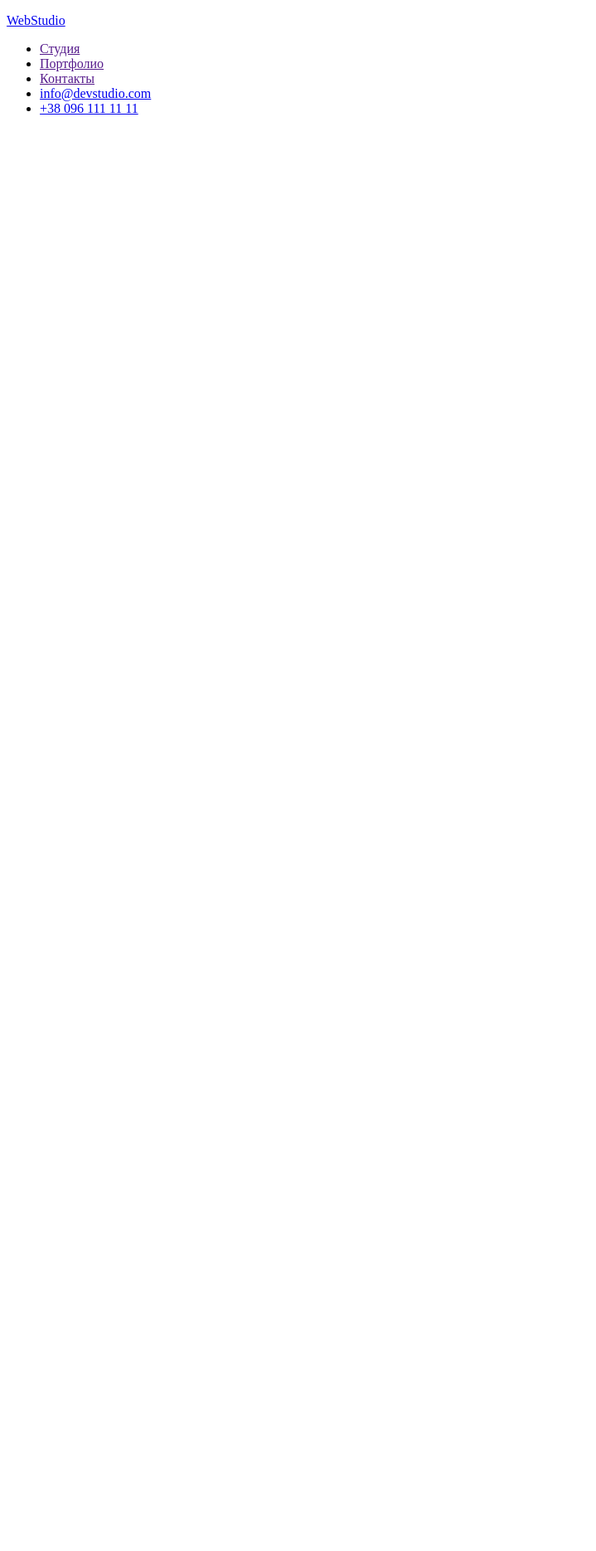
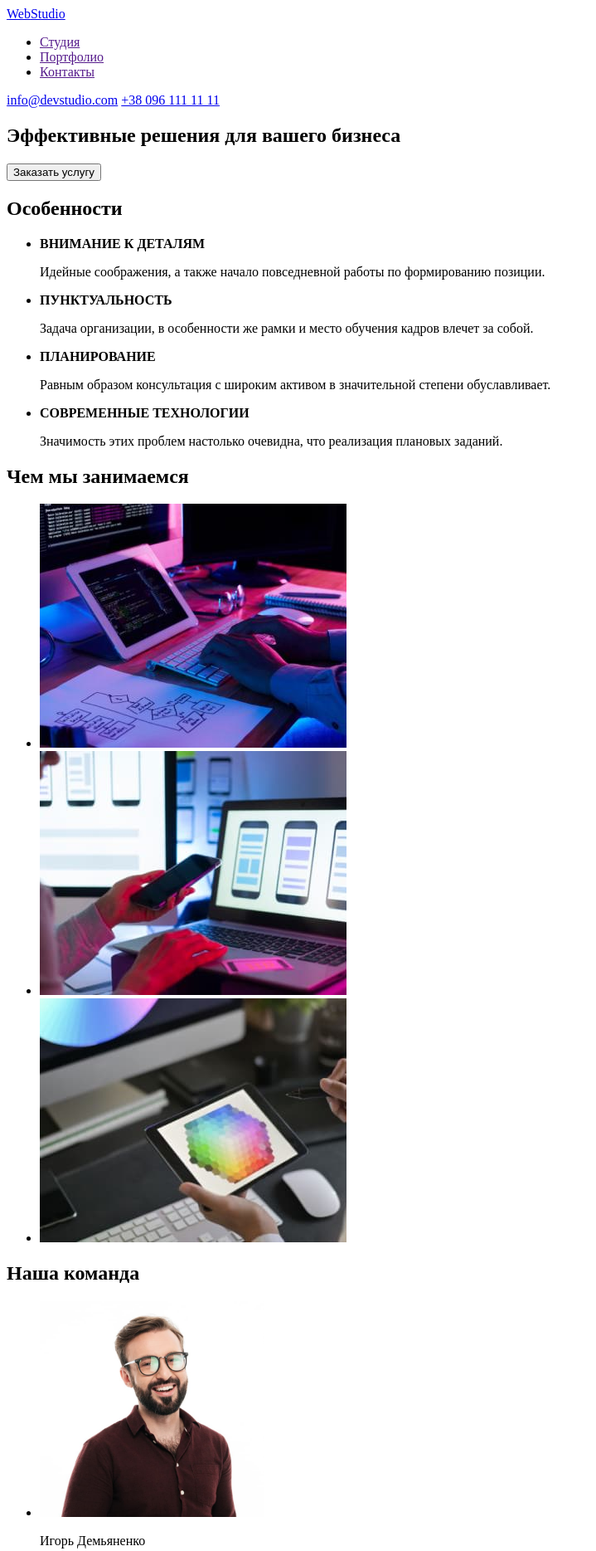
Before and after one commit to tadden/goit-markup-hw-01, a plain HTML site: page index.html in a window 1280 px wide. Shown: the top 1869 px of the page at 83% size, without its empty margins (0-719 px from the left). Before the commit the page ends 800 px from the top, so only its background shows below. Drawn offline with Linux system fonts and the light colour scheme.

Commit message:
Добавлен основной раздел -  main

```diff
--- a/index.html
+++ b/index.html
@@ -10,18 +10,131 @@
     <!-- Шапка сайта -->
     <header>
       <nav>
-        <a href="./index.html">
-          <p><span>WebStudio</span></p>
-        </a>
+        <a href="./index.html"> <span>Web</span>Studio</a>
         <ul>
           <li><a href="">Студия</a></li>
           <li><a href="">Портфолио</a></li>
           <li><a href="">Контакты</a></li>
-          <li><a href="mailto:info@devstudio.com">info@devstudio.com</a></li>
-          <li><a href="tel:+38 096 111 11 11">+38 096 111 11 11</a></li>
         </ul>
       </nav>
+      <a href="mailto:info@devstudio.com">info@devstudio.com</a>
+      <a href="tel:+38 096 111 11 11">+38 096 111 11 11</a>
     </header>
-    <main></main>
+    <main>
+      <!-- кнопка => Заказать -->
+
+      <section>
+        <h1>Эффективные решения для вашего бизнеса</h1>
+        <button type="button">Заказать услугу</button>
+      </section>
+
+      <!-- Особенности -->
+
+      <section>
+        <h2>Особенности</h2>
+        <ul>
+          <li>
+            <b>ВНИМАНИЕ К ДЕТАЛЯМ</b>
+            <p>
+              Идейные соображения, а также начало повседневной работы по
+              формированию позиции.
+            </p>
+          </li>
+          <li>
+            <b>ПУНКТУАЛЬНОСТЬ</b>
+            <p>
+              Задача организации, в особенности же рамки и место обучения кадров
+              влечет за собой.
+            </p>
+          </li>
+          <li>
+            <b>ПЛАНИРОВАНИЕ</b>
+            <p>
+              Равным образом консультация с широким активом в значительной
+              степени обуславливает.
+            </p>
+          </li>
+          <li>
+            <b>СОВРЕМЕННЫЕ ТЕХНОЛОГИИ</b>
+            <p>
+              Значимость этих проблем настолько очевидна, что реализация
+              плановых заданий.
+            </p>
+          </li>
+        </ul>
+      </section>
+
+      <!-- Услуги -->
+
+      <section>
+        <h2>Чем мы занимаемся</h2>
+        <ul>
+          <li>
+            <a href=""></a>
+            <img
+              src="./image/img 1.jpg"
+              width="370"
+              alt="десктопные приложения"
+            />
+          </li>
+          <li>
+            <img
+              src="./image/img 2.jpg"
+              width="370"
+              alt="мобильные приложения"
+            />
+          </li>
+          <li>
+            <img
+              src="./image/img 3.jpg"
+              width="370"
+              alt="дизайнерские решения"
+            />
+          </li>
+        </ul>
+      </section>
+      <!-- Команда -->
+      <section>
+        <h2>Наша команда</h2>
+        <ul>
+          <li>
+            <img
+              src="./image/person1.jpg"
+              width="270"
+              alt="Радостный мужчина в очках"
+            />
+            <p>Игорь Демьяненко</p>
+            <p>Product Designer</p>
+          </li>
+          <li>
+            <img
+              src="./image/person2.jpg"
+              width="270"
+              alt="Радостная блондинка в очках"
+            />
+            <p>Ольга Репина</p>
+            <p>Frontend Developer</p>
+          </li>
+          <li>
+            <img
+              src="./image/person3.jpg"
+              width="270"
+              alt="Улыбающийся мужчина"
+            />
+            <p>Николай Тарасов</p>
+            <p>Marketing</p>
+          </li>
+          <li>
+            <img
+              src="./image/person4.jpg"
+              width="270"
+              alt="Улыбающийся мужчина в очках"
+            />
+            <p>Михаил Ермаков</p>
+            <p>UI Designer</p>
+          </li>
+        </ul>
+      </section>
+    </main>
   </body>
 </html>
```
Also changed, not shown: image/img 1.jpg (added), image/img 2.jpg (added), image/img 3.jpg (added), image/person1.jpg (added), image/person2.jpg (added), image/person3.jpg (added), image/person4.jpg (added), 2 other files.
